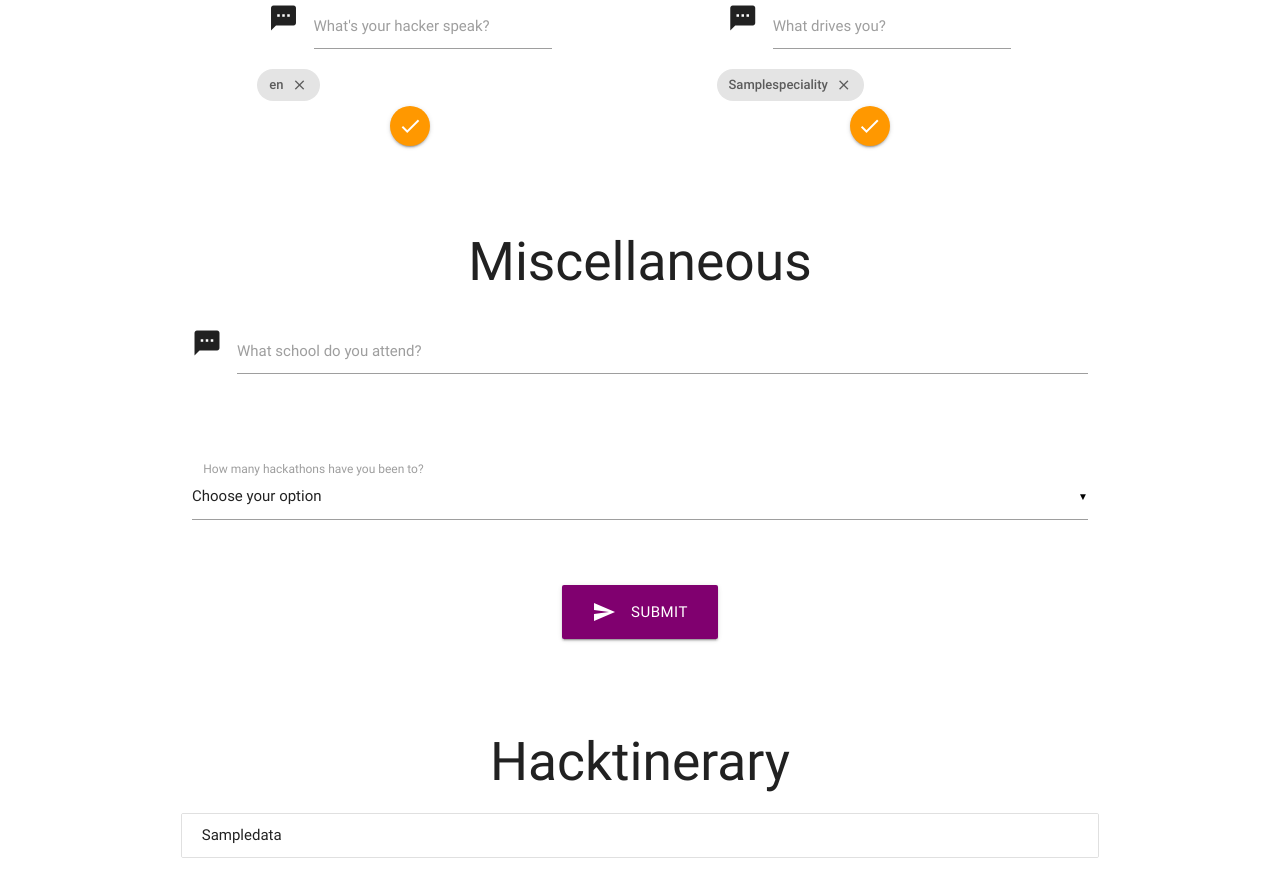
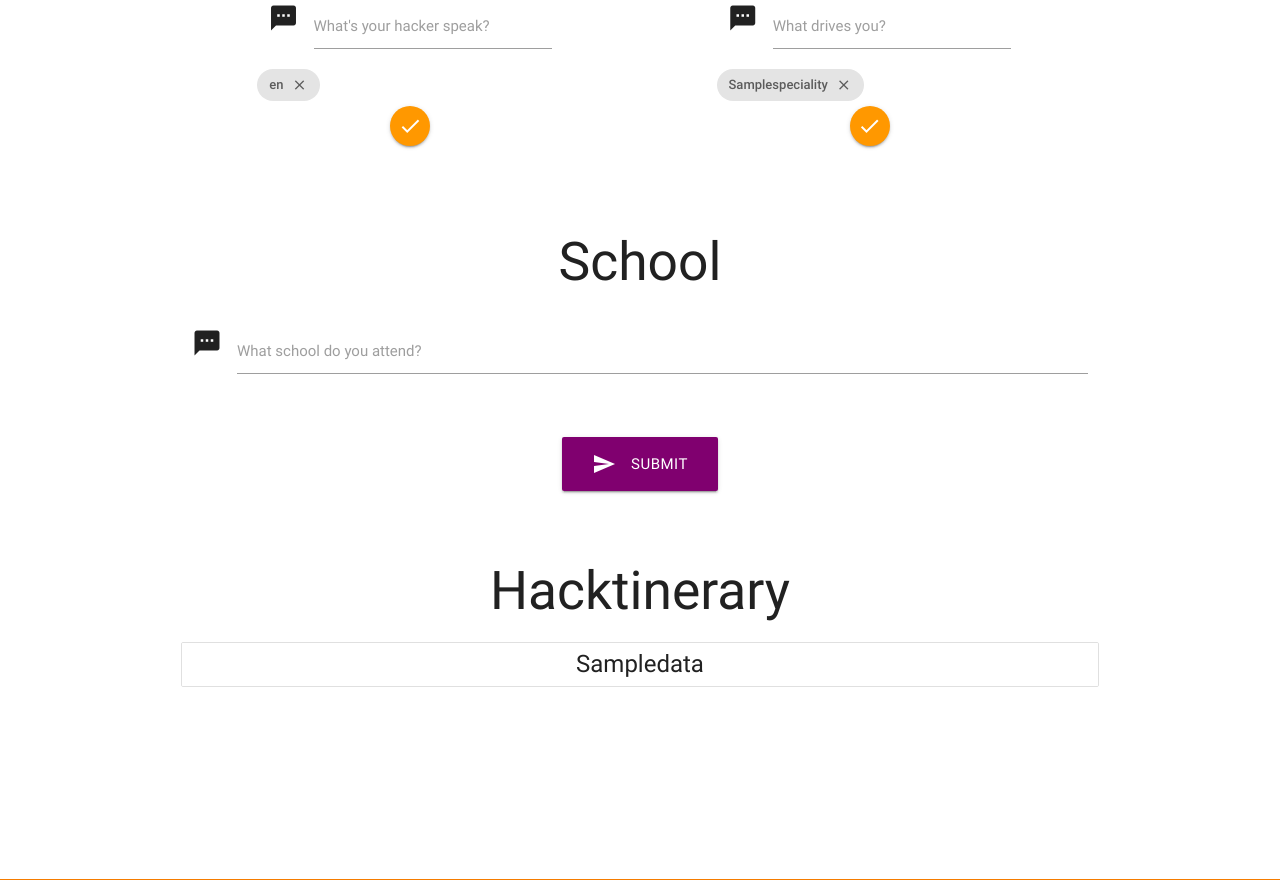
Before and after one commit to BennetMontgomery/HackParty, a Flask app: template templates/profile.html in a window 1280 px wide. Shown: the part 705-1585 px from the top of the page. Run offline with Flask 2, Linux system fonts and the light colour scheme; the visitor is signed in with stand-in values (Sample User, id 1); the template is opened without the code that fills it: most values are stand-ins (such as "Sample title", 1, 10 or a date in 2020); some libraries are stand-ins or nearby versions.

Commit message:
NIBBALOAD

```diff
--- a/app.py
+++ b/app.py
@@ -138,10 +138,7 @@ def updateuserevents():
 
 	hacks = root.child('users').child(session['username']).child('events').get(request.form['data'])
 	if hacks[0] is not None:
-		flash("hacks not none")
 		root.child('users').child(session['username']).child('events').child(request.form['data']).delete()
-	else:
-		flash("hacks none")
 	if hacks is None:
 		root.child('users').child(session['username']).child('events').child(request.form['data']).set(request.form['data'])
 	elif request.form['data'] in hacks[0]:
--- a/templates/portal.html
+++ b/templates/portal.html
@@ -19,7 +19,6 @@
   {% endif %}
 {% endwith %}
   {% include 'navbar.html' %}
-  <br>
   <br>
 
 <div class="monthly" id="mycalendar"></div>
--- a/templates/profile.html
+++ b/templates/profile.html
@@ -78,7 +78,7 @@
 		</div>
 		<form>
 		<div class="row">
-			<h2 class="text-align: center">Miscellaneous</h2>
+			<h2 class="text-align: center">School</h2>
   			<div class="input-field col s12">
 
     			<i class="material-icons prefix">textsms</i>
@@ -87,42 +87,32 @@
 			        </div>
 			      </div>
 			    	<br>
-			    <br>
-			 	<div class="input-field col s12">
-    			<select id="hackers">
-			      <option value="" disabled selected>Choose your option</option>
-			      <option value="1">0</option>
-			      <option value="2">1</option>
-			      <option value="3">2</option>
-			      <option value="4">3</option>
-			      <option value="5">4</option>
-			      <option value="6">5+</option>
-			    </select>
-			    <label>How many hackathons have you been to?</label>
-			    	<br>
-			    	<br>
 			    	<div class="center-align">
 			  <button class="waves-effect waves-light btn-large" id="submit" style="background-color: #80006f"><i class="material-icons left" type="submit">send</i>Submit</button>
 			</form>
-			</div>
 			<br>
-			  </div>
 			<br>
 			<br>
 			<div class="row">
 			<h2 class="text-align: center">Hacktinerary</h2>
 		      <ul class="collection">
 		      	{% if data == ('tempHack') %}
-			      <li class="collection-item">You have no events coming up</li>
+			      <li style="font-size:24px" class="collection-item">You have no events coming up</li>
 			      {% else %}
 			      {% for dataEvent in data.replace(" ","").split(',') %}
 			      {% if dataEvent != ('tempHack') %}
-		      	<li class="collection-item">{{dataEvent}}</li>
+		      	<li style="font-size:24px" class="collection-item">{{dataEvent}}</li>
 		      	{% endif %}
 		      	{% endfor %}
 		      	{% endif %}
 			</ul>
 		</div>
+			</div>
+			    <br>
+			  </div>
+			  <br>
+			  <br>
+
 		</div>
 		<br>
 		<br>
--- a/templates/teams.html
+++ b/templates/teams.html
@@ -19,9 +19,8 @@
     <th style="text-align: center;">Specialties</th>
   </tr>
 {% for row in data %}
-
   <tr>
-  <td><a href="viewprofile/?id={{ row[1].get('username') }}">{{ row[1].get('firstname') }} {{row[1].get('lastname')}}</a></td>
+  <td><a>{{ row[1].get('firstname') }} {{row[1].get('lastname')}}</a></td>
     <td><a href="mailto:{{ row[1].get('email') }}">{{ row[1].get('email') }}</a></td>
     {% set languagelist = row[1].get('languages') %}
     {% if languagelist is none %}
```
Also changed, not shown: templates/index.html (+0 -10 lines). Lines whose indentation alone changed are shown as unchanged.
